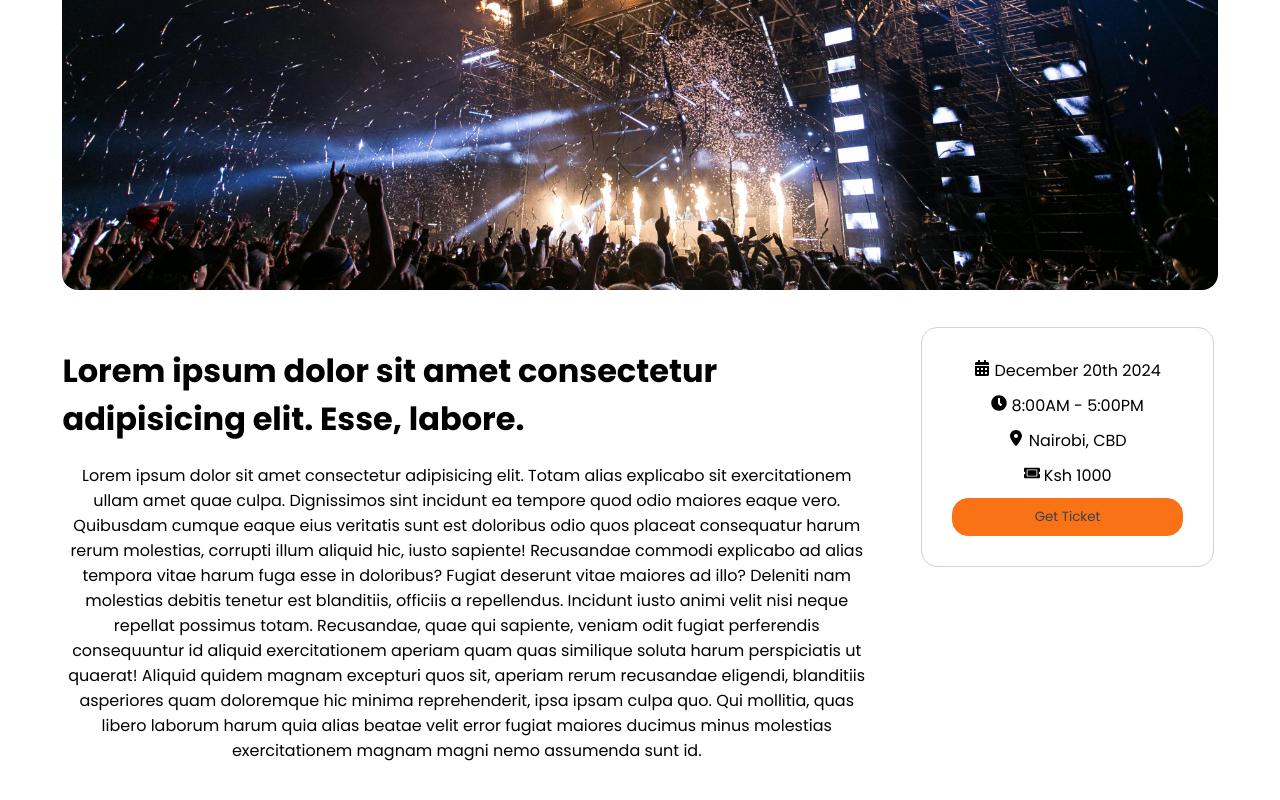
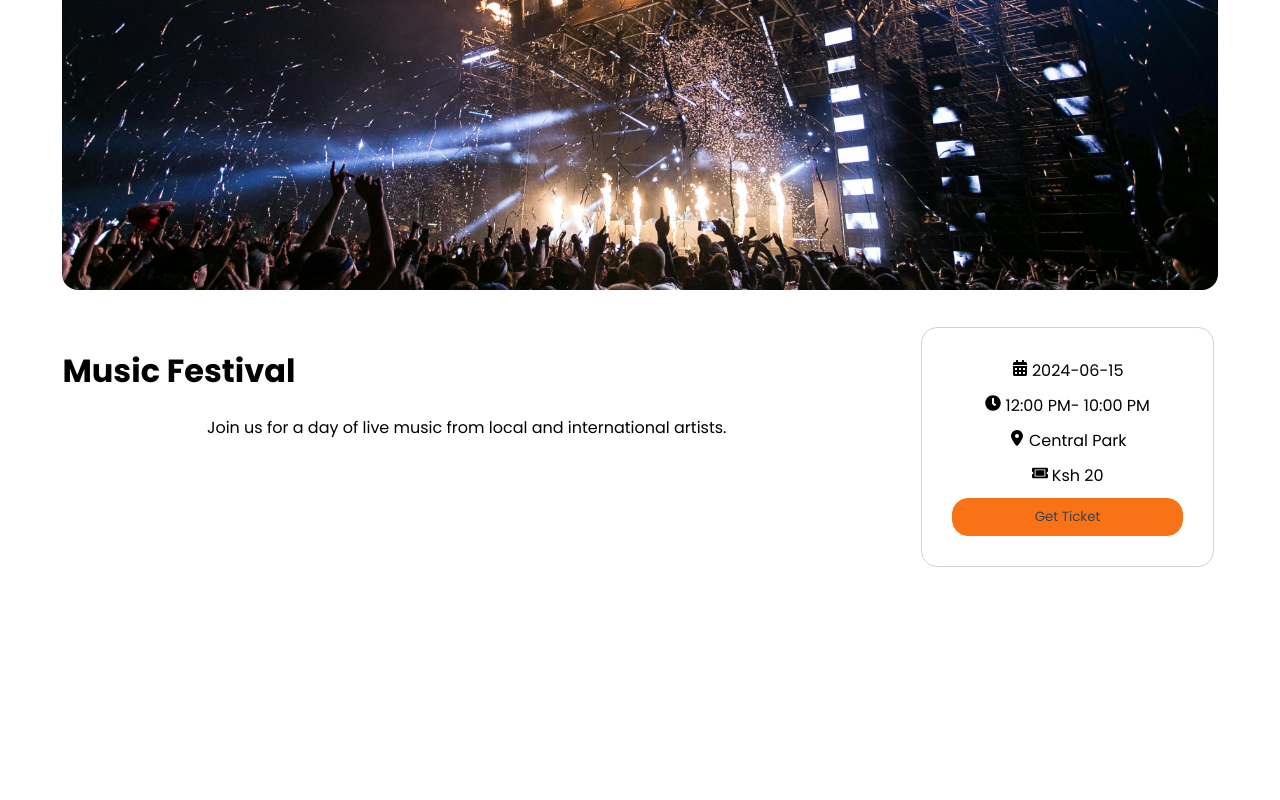
Before and after one commit to Allan-njoroge/MyEvents, a React (Vite) app in the folder frontend/: page /1 in a window 1280 px wide. Shown: the part 332-1132 px from the top of the page. After the commit the page ends 1011 px from the top, so only its background shows below. Built offline with nearby package versions, Linux system fonts and the light colour scheme.

Commit message:
get the pages by id

```diff
--- a/frontend/src/pages/singleEvent/SingleEvent.jsx
+++ b/frontend/src/pages/singleEvent/SingleEvent.jsx
@@ -1,58 +1,38 @@
+import { useParams } from "react-router-dom";
 import "./SingleEvent.css";
 import Image from "../../assets/event-banner.jpg";
 import { FaCalendarAlt, FaClock, FaTicketAlt } from "react-icons/fa";
 import { FaLocationDot } from "react-icons/fa6";
+import EventsData from '../../mockData/events.json'
 
 const SingleEvent = () => {
+  const { id } = useParams()
+  const eventId = parseInt(id, 10);
+  const event = EventsData.find(event => event.id === eventId)
+
+  const getTicket = () => {
+    const user = JSON.parse(localStorage.getItem("user"))
+    console.log(user, event)
+  }
+
   return (
-    <div class="event-main-section">
+    <div className="event-main-section">
       <div className="section-div">
         <img src={Image} alt="" className="event-banner" />
 
         <div className="event-details-section">
           <div className="details-text-section">
-            <h1 className="event--title">
-              Lorem ipsum dolor sit amet consectetur adipisicing elit. Esse,
-              labore.
-            </h1>
-            <p className="event-description">
-              Lorem ipsum dolor sit amet consectetur adipisicing elit. Totam
-              alias explicabo sit exercitationem ullam amet quae culpa.
-              Dignissimos sint incidunt ea tempore quod odio maiores eaque vero.
-              Quibusdam cumque eaque eius veritatis sunt est doloribus odio quos
-              placeat consequatur harum rerum molestias, corrupti illum aliquid
-              hic, iusto sapiente! Recusandae commodi explicabo ad alias tempora
-              vitae harum fuga esse in doloribus? Fugiat deserunt vitae maiores
-              ad illo? Deleniti nam molestias debitis tenetur est blanditiis,
-              officiis a repellendus. Incidunt iusto animi velit nisi neque
-              repellat possimus totam. Recusandae, quae qui sapiente, veniam
-              odit fugiat perferendis consequuntur id aliquid exercitationem
-              aperiam quam quas similique soluta harum perspiciatis ut quaerat!
-              Aliquid quidem magnam excepturi quos sit, aperiam rerum recusandae
-              eligendi, blanditiis asperiores quam doloremque hic minima
-              reprehenderit, ipsa ipsam culpa quo. Qui mollitia, quas libero
-              laborum harum quia alias beatae velit error fugiat maiores ducimus
-              minus molestias exercitationem magnam magni nemo assumenda sunt
-              id.
-            </p>
+            <h1 className="event--title">{event.title}</h1>
+            <p className="event-description">{event.description}</p>
           </div>
 
-          {/*--event date, time, location and price--*/}
           <div className='extra-details'>
             <div className="details-wrapper-event">
-              <p className="_details">
-                <FaCalendarAlt className="event--icon" /> December 20th 2024
-              </p>
-              <p className="_details">
-                <FaClock className="event--icon" /> 8:00AM - 5:00PM
-              </p>
-              <p className="_details">
-                <FaLocationDot className="event--icon" /> Nairobi, CBD
-              </p>
-              <p className="_details">
-                <FaTicketAlt className="event--icon" /> Ksh 1000
-              </p>
-              <button className="pry-btn ticket-btn">Get Ticket</button>
+              <p className="_details"><FaCalendarAlt className="event--icon" /> {event.date}</p>
+              <p className="_details"><FaClock className="event--icon" /> {event.startTime}- {event.endTime}</p>
+              <p className="_details"><FaLocationDot className="event--icon" /> {event.location}</p>
+              <p className="_details"><FaTicketAlt className="event--icon" /> Ksh {event.price}</p>
+              <button className="pry-btn ticket-btn" onClick={getTicket}>Get Ticket</button>
             </div>
           </div>
         </div>
```
